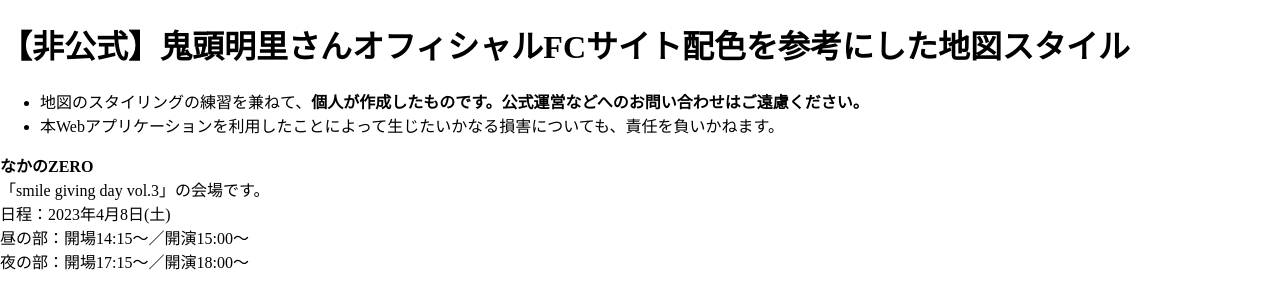
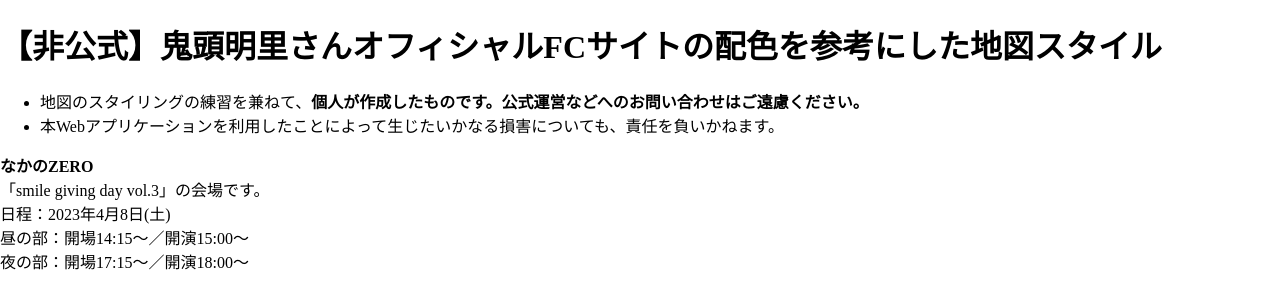
Before and after one commit to raokiey/kitoakari-fc-style-map, a plain HTML site: page index.html in a window 1280 px wide. Drawn offline with Linux system fonts and the light colour scheme; a script that the page names is missing.

Commit message:
Update: index.html

```diff
--- a/index.html
+++ b/index.html
@@ -17,7 +17,7 @@
     </head>
 
     <body>
-        <h1>【非公式】鬼頭明里さんオフィシャルFCサイト配色を参考にした地図スタイル</h1>
+        <h1>【非公式】鬼頭明里さんオフィシャルFCサイトの配色を参考にした地図スタイル</h1>
         <ul>
 	        <li type="disc">地図のスタイリングの練習を兼ねて、<b>個人が作成したものです。公式運営などへのお問い合わせはご遠慮ください。</b></li>
 	        <li type="disc">本Webアプリケーションを利用したことによって生じたいかなる損害についても、責任を負いかねます。</li>
```
